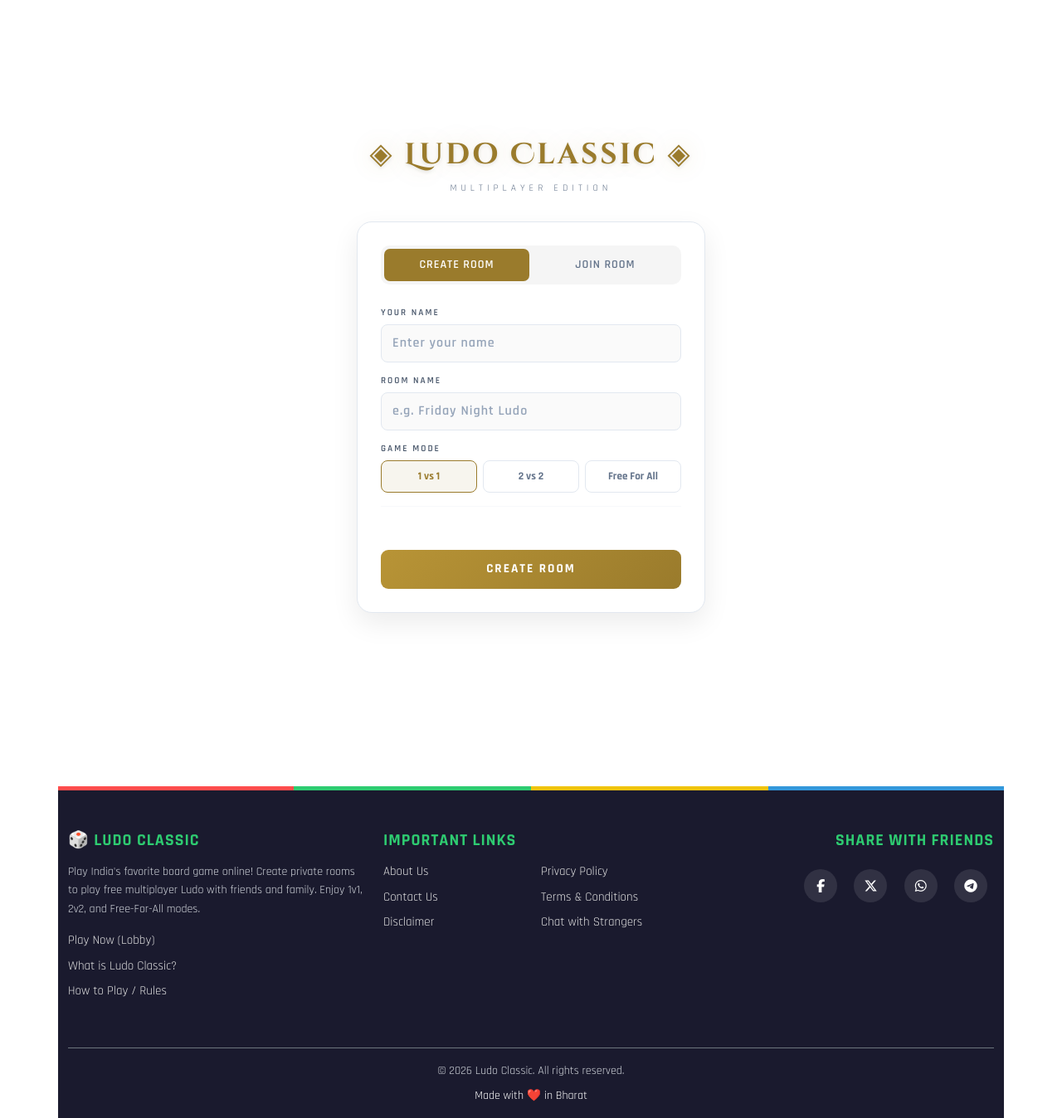
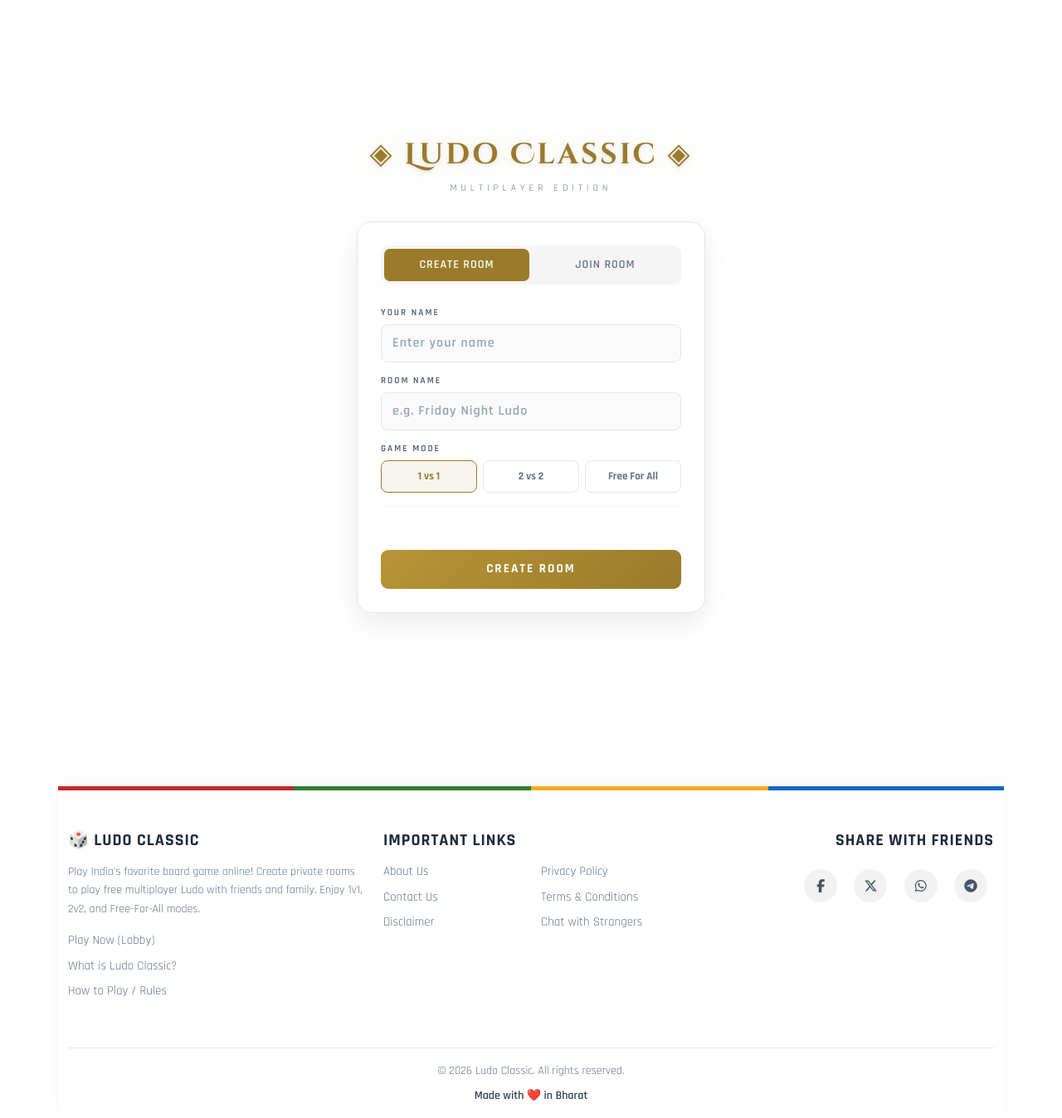
Before and after one commit to ludo-classic/ludo-classic.github.io, a Jekyll site: the page built from index.html, in a window 1280 px wide. Shown: the whole page at 83% size. Built offline with Jekyll 4.4.1, drawn with Linux system fonts in a browser that asks for light colours; comment, search, counter and statistics services are not loaded.

Commit message:
Update footer.html

```diff
--- a/_includes/footer.html
+++ b/_includes/footer.html
@@ -1,20 +1,21 @@
 <style>
   .ludo-footer {
-    background-color: #1a1a2e;
-    color: #ffffff;
+    background-color: #ffffff;
+    color: #1e293b;
     border-top: 5px solid transparent;
-    border-image: linear-gradient(to right, #ff4d4d 25%, #2ecc71 25%, #2ecc71 50%, #f1c40f 50%, #f1c40f 75%, #3498db 75%) 1;
+    border-image: linear-gradient(to right, #c62828 25%, #2e7d32 25%, #2e7d32 50%, #f9a825 50%, #f9a825 75%, #1565c0 75%) 1;
+    box-shadow: 0 -8px 24px rgba(0,0,0,.03);
   }
   .ludo-footer-link {
     display: block;
-    color: #e0e0e0;
+    color: #64748b;
     text-decoration: none;
     margin-bottom: 8px;
     font-size: 15px;
-    transition: color 0.3s ease;
+    transition: all 0.3s ease;
   }
   .ludo-footer-link:hover {
-    color: #f1c40f;
+    color: #9a7b2c;
     text-decoration: none;
     transform: translateX(5px);
   }
@@ -24,27 +25,28 @@
     justify-content: center;
     width: 40px;
     height: 40px;
-    background-color: rgba(255, 255, 255, 0.1);
-    color: #ffffff;
+    background-color: rgba(0, 0, 0, 0.05);
+    color: #475569;
     text-decoration: none;
     margin: 0 8px;
     border-radius: 50%;
     transition: all 0.3s ease;
   }
   .ludo-social-icons a:hover {
-    background-color: #3498db;
+    background-color: #1565c0;
     color: #fff;
     transform: translateY(-3px);
+    box-shadow: 0 4px 12px rgba(21,101,192,.3);
   }
   .footer-heading {
-    color: #2ecc71;
-    font-weight: bold;
+    color: #1e293b;
+    font-weight: 800;
     margin-bottom: 15px;
     text-transform: uppercase;
     letter-spacing: 1px;
   }
   .footer-text-light {
-    color: #d1d5db;
+    color: #64748b;
     line-height: 1.6;
   }
 </style>
@@ -97,10 +99,10 @@
 
     </div>
 
-    <div class="text-center mt-4 border-top border-secondary pt-3 small footer-text-light">
+    <div class="text-center mt-4 pt-3 small footer-text-light" style="border-top: 1px solid #e2e8f0;">
       &copy; <script>document.write(new Date().getFullYear())</script> Ludo Classic. All rights reserved.
       <br>
-      <span class="mt-2 d-inline-block text-white">Made with ❤️ in Bharat</span>
+      <span class="mt-2 d-inline-block" style="color: #334155; font-weight: 600;">Made with ❤️ in Bharat</span>
     </div>
   </div>
 </footer>
```
